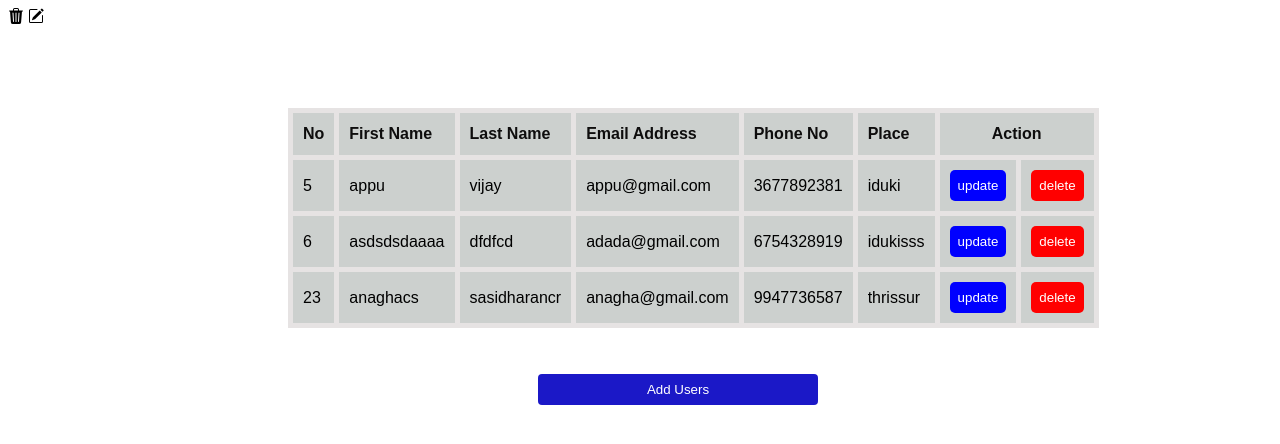
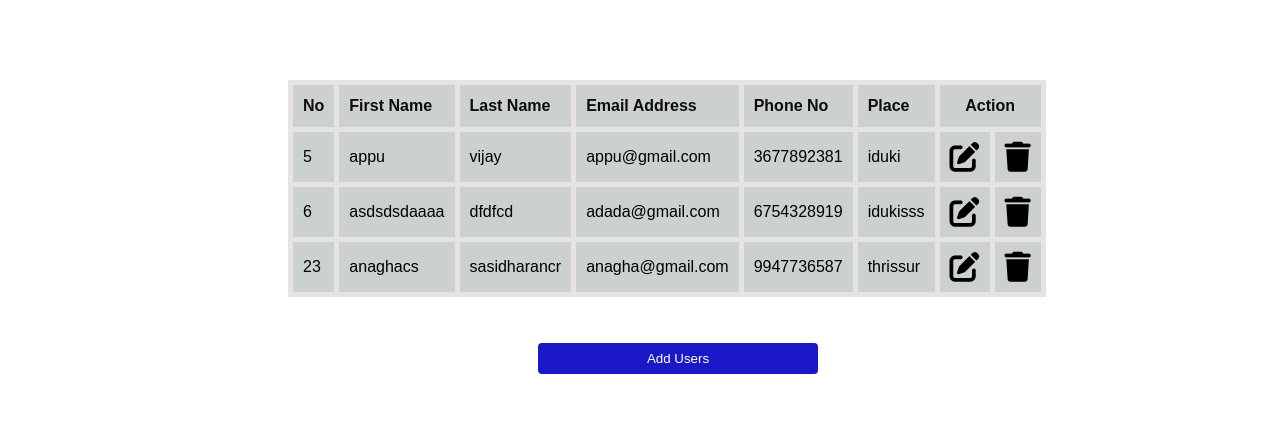
Before and after one commit to Anaghacs/Django_CRUD, a Django app: page / in a window 1280 px wide. Shown: the top 444 px of the page. Run offline with Django 5.2, Linux system fonts and the light colour scheme; data comes from the database, SQL or seed files in the repository; both versions use the stored data as it was after the commit.

Commit message:
projec modification

```diff
--- a/newapp/static/style.css
+++ b/newapp/static/style.css
@@ -30,21 +30,6 @@
     text-align: center;
 }
 
-#customers #up {
-    background-color: blue;
-    border: none;
-    border-radius: 5px;
-    padding: 8px;
-    color: white;
-}
-
-#customers #del {
-    background-color: red;
-    border: none;
-    border-radius: 5px;
-    padding: 8px;
-    color: white;
-}
 
 #customers button {
     width: 100%;
@@ -58,14 +43,6 @@
     color: black;
     border: none;
     width: 250px;
-}
-
-.container2 #new1 {
-    background-color: blue;
-    border-color: red;
-    border-radius: 5px;
-    padding: 8px;
-    color: white;
 }
 
 h1 {
@@ -88,12 +65,6 @@ h1 {
     width: 500px;
 }
 
-
-/* .container2 {
-    margin: 80px 240px 60px 240px;
-    padding: 0px 100px 100px 100px;
-} */
-
 .container #new3 {
     padding: 8px;
     background-color: rgb(27, 24, 199);
@@ -109,7 +80,14 @@ h1 {
 .container1 .input2{
     width: 475px;
 }
-i{
-    width: 100px;
-    height: 500px;
+
+.fa-solid, .fas {
+    font-family: "Font Awesome 6 Free";
+    font-weight: 80px;
+    color: black;
+    font-size: 30px;
 }
+#username-error{
+    color: red;
+    font-size: 20px ;
+}
--- a/newapp/templates/index.html
+++ b/newapp/templates/index.html
@@ -8,21 +8,8 @@
 
 {% load static %}
 <link rel="stylesheet" href="{% static 'style.css' %}">
-<!-- <svg xmlns="http://www.w3.org/2000/svg" width="16" height="16" fill="currentColor" class="bi bi-0-circle" viewBox="0 0 16 16">
-    <path d="M7.988 12.158c-1.851 0-2.941-1.57-2.941-3.99V7.84c0-2.408 1.101-3.996 2.965-3.996 1.857 0 2.935 1.57 2.935 3.996v.328c0 2.408-1.101 3.99-2.959 3.99M8 4.951c-1.008 0-1.629 1.09-1.629 2.895v.31c0 1.81.627 2.895 1.629 2.895s1.623-1.09 1.623-2.895v-.31c0-1.8-.621-2.895-1.623-2.895"/>
-    <path d="M16 8A8 8 0 1 1 0 8a8 8 0 0 1 16 0M1 8a7 7 0 1 0 14 0A7 7 0 0 0 1 8"/>
-  </svg> -->
 
-
-<svg xmlns="http://www.w3.org/2000/svg" width="16" height="16" fill="currentColor" class="bi bi-trash3-fill" viewBox="0 0 16 16">
-    <path d="M11 1.5v1h3.5a.5.5 0 0 1 0 1h-.538l-.853 10.66A2 2 0 0 1 11.115 16h-6.23a2 2 0 0 1-1.994-1.84L2.038 3.5H1.5a.5.5 0 0 1 0-1H5v-1A1.5 1.5 0 0 1 6.5 0h3A1.5 1.5 0 0 1 11 1.5m-5 0v1h4v-1a.5.5 0 0 0-.5-.5h-3a.5.5 0 0 0-.5.5M4.5 5.029l.5 8.5a.5.5 0 1 0 .998-.06l-.5-8.5a.5.5 0 1 0-.998.06m6.53-.528a.5.5 0 0 0-.528.47l-.5 8.5a.5.5 0 0 0 .998.058l.5-8.5a.5.5 0 0 0-.47-.528M8 4.5a.5.5 0 0 0-.5.5v8.5a.5.5 0 0 0 1 0V5a.5.5 0 0 0-.5-.5"/>
-</svg>
-
-<svg xmlns="http://www.w3.org/2000/svg" width="16" height="16" fill="currentColor" class="bi bi-pencil-square" viewBox="0 0 16 16">
-    <path d="M15.502 1.94a.5.5 0 0 1 0 .706L14.459 3.69l-2-2L13.502.646a.5.5 0 0 1 .707 0l1.293 1.293zm-1.75 2.456-2-2L4.939 9.21a.5.5 0 0 0-.121.196l-.805 2.414a.25.25 0 0 0 .316.316l2.414-.805a.5.5 0 0 0 .196-.12l6.813-6.814z"/>
-    <path fill-rule="evenodd" d="M1 13.5A1.5 1.5 0 0 0 2.5 15h11a1.5 1.5 0 0 0 1.5-1.5v-6a.5.5 0 0 0-1 0v6a.5.5 0 0 1-.5.5h-11a.5.5 0 0 1-.5-.5v-11a.5.5 0 0 1 .5-.5H9a.5.5 0 0 0 0-1H2.5A1.5 1.5 0 0 0 1 2.5z"/>
-  </svg>
-<body>
+  <link rel="stylesheet" href="https://cdnjs.cloudflare.com/ajax/libs/font-awesome/6.0.0/css/all.min.css"><body>
     <div class="container">
         <table id="customers" border="1">
             <thead>
@@ -34,28 +21,26 @@
                 <th>Place</th>
                 <th colspan="2" id="mid">Action</th>
             </thead>
-            {% for x in user %}
+            {% for i in user %}
             <tr>
-                <td>{{x.id}}</td>
-                <td>{{x.first_name}}</td>
-                <td>{{x.last_name}}</td>
-                <td>{{x.email_address}}</td>
-                <td>{{x.phone_no}}</td>
-                <td>{{x.place}}</td>
+                <td>{{i.id}}</td>
+                <td>{{i.first_name}}</td>
+                <td>{{i.last_name}}</td>
+                <td>{{i.email_address}}</td>
+                <td>{{i.phone_no}}</td>
+                <td>{{i.place}}</td>
                 <td>
-                    <a href="update/{{x.id}}"><button id="up">update</button></a>
+                    <a href="update/{{i.id}}"><i class="fas fa-edit"></i></a>
                 </td>
                 <td>
-                    <a href="delete/{{x.id}}"><button id="del">delete</button></a>
+                    <a href="delete/{{i.id}}"><i class="fa-solid fa-trash"></i></a>
                 </td>
             </tr>
             {% endfor %}
         </table>
         <br><br>
-        <a href="{% url 'add' %}"><button id="new3">Add Users</button></a><br><br>
-        <!-- <i class="bi bi-0-circle"></i> -->
-        <i class="bi bi-trash3-fill" id="is"></i>
-        <i class="bi bi-pencil-square"></i>
+        <a href="{% url 'add' %}"><button id="new3" onclick="validate()" >Add Users</button></a><br><br>
+
     </div>
     </div>
 </body>
--- a/newapp/views.py
+++ b/newapp/views.py
@@ -10,19 +10,18 @@ def add(request):
     return render(request,'add.html')
 
 def addrec(request):
-    if request.method=="POST":
-        first_name=request.POST['first']
-        last_name=request.POST['last']
-        email=request.POST['email']
-        phone=request.POST['phone']
-        place=request.POST['place']
-        user=Users(first_name=first_name,last_name=last_name,email_address=email,phone_no=phone,place=place)
-        user.save()
+    first_name=request.POST['first']
+    last_name=request.POST['last']
+    email_id=request.POST['email']
+    phone=request.POST['phone']
+    place=request.POST['place']
+    user=Users(first_name=first_name,last_name=last_name,email_address=email_id,phone_no=phone,place=place)
+    user.save()
     return redirect("/")
 
 def delete(request,id):
-    mem=Users.objects.get(id=id)
-    mem.delete()
+    user=Users.objects.get(id=id)
+    user.delete()
     return redirect("/")
 
 def update(request,id):
@@ -30,16 +29,16 @@ def update(request,id):
     return render(request,'update.html',{'user':user})
 
 def uprec(request,id):
-    a=request.POST['first']
-    b=request.POST['last']
-    c=request.POST['email']
-    d=request.POST['phone']
-    e=request.POST['place']
+    first_name=request.POST['first']
+    last_name=request.POST['last']
+    email=request.POST['email']
+    phone=request.POST['phone']
+    place=request.POST['place']
     user=Users.objects.get(id=id)
-    user.first_name=a
-    user.last_name=b
-    user.email_address=c
-    user.phone_no=d
-    user.place=e
+    user.first_name=first_name
+    user.last_name=last_name
+    user.email_address=email
+    user.phone_no=phone
+    user.place=place
     user.save()
     return redirect("/")
```
Also changed, not shown: newapp/static/script.js (added, +34 -0 lines), newapp/templates/add.html (+8 -2 lines), newapp/templates/update.html (+11 -2 lines), db.sqlite3, newapp/models.py (line endings or trailing spaces).
